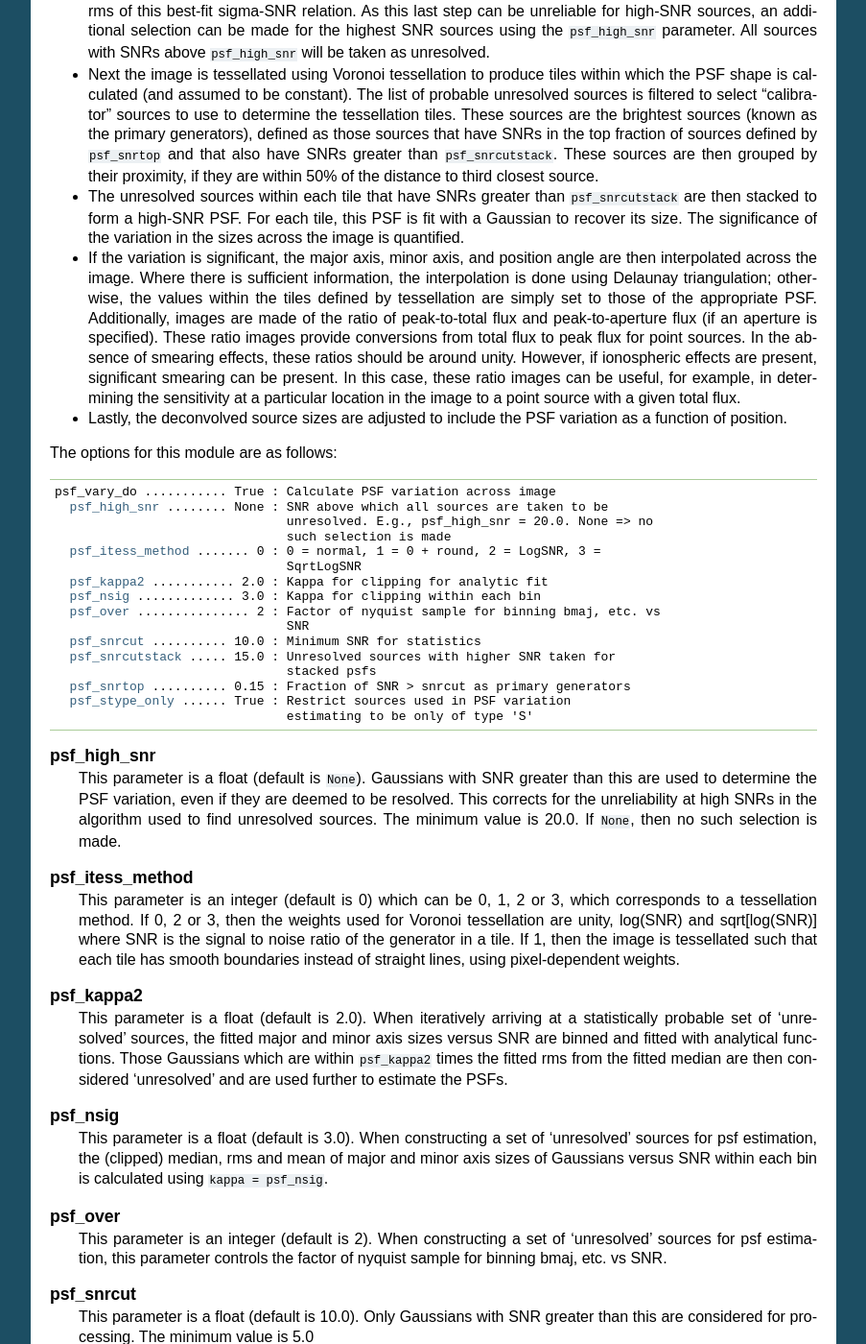
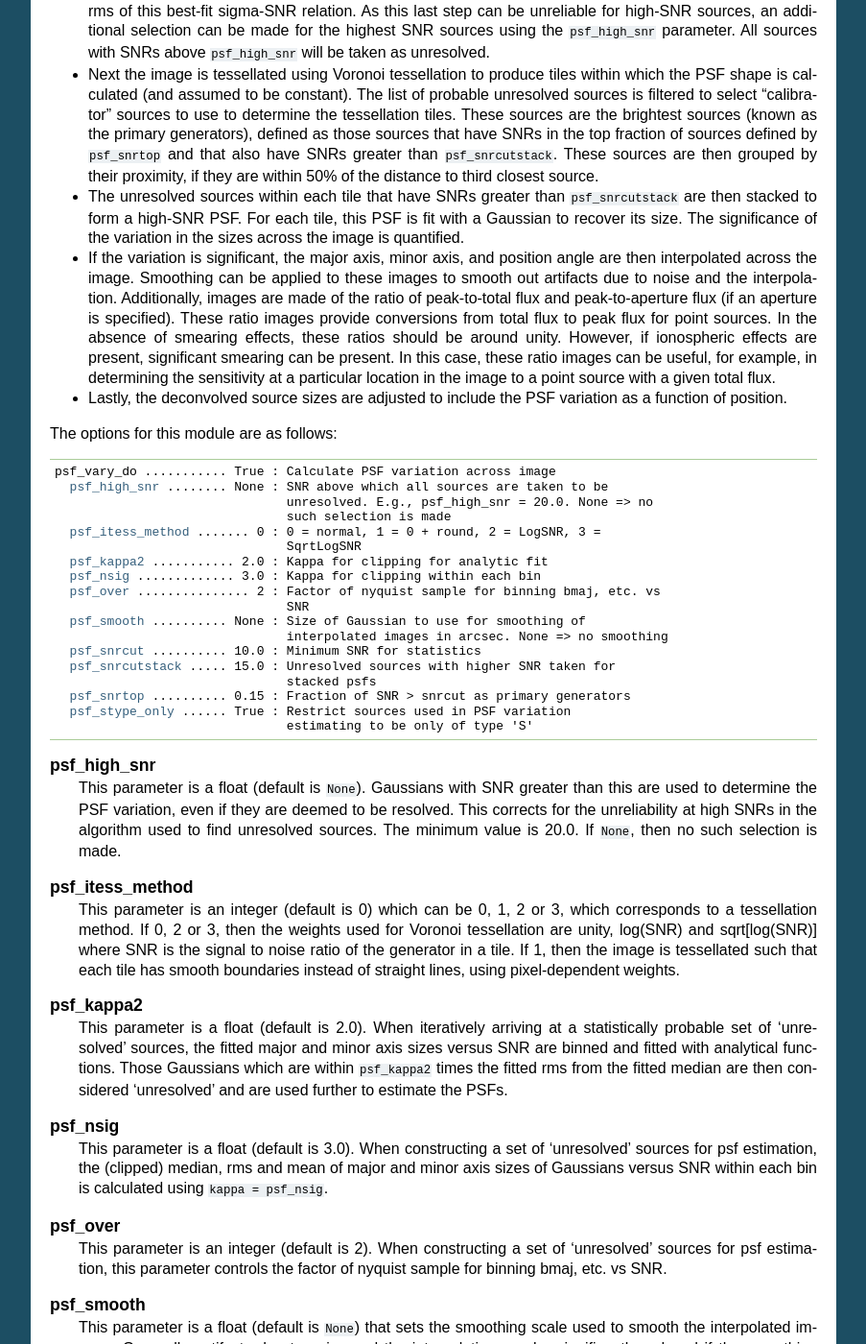
Before and after one commit to lofar-astron/PyBDSF, a Sphinx documentation site: the page built from doc/source/process_image.rst, in a window 1280 px wide and 1400 px high, scrolled down 15753 px. Shown: the whole window at 96% size, without its empty margins (198-1101 px from the left). Built offline with Sphinx 7.4.7, drawn with Linux system fonts in a browser that asks for light colours; formulas are drawn with MathJax 3; some of the changed text lies outside the part shown.

```diff
--- a/doc/source/process_image.rst
+++ b/doc/source/process_image.rst
@@ -850,7 +850,7 @@
 
 * The unresolved sources within each tile that have SNRs greater than ``psf_snrcutstack`` are then stacked to form a high-SNR PSF. For each tile, this PSF is fit with a Gaussian to recover its size. The significance of the variation in the sizes across the image is quantified.
 
-* If the variation is significant, the major axis, minor axis, and position angle are then interpolated across the image. Where there is sufficient information, the interpolation is done using Delaunay triangulation; otherwise, the values within the tiles defined by tessellation are simply set to those of the appropriate PSF. Additionally, images are made of the ratio of peak-to-total flux and peak-to-aperture flux (if an aperture is specified). These ratio images provide conversions from total flux to peak flux for point sources. In the absence of smearing effects, these ratios should be around unity. However, if ionospheric effects are present, significant smearing can be present. In this case, these ratio images can be useful, for example, in determining the sensitivity at a particular location in the image to a point source with a given total flux.
+* If the variation is significant, the major axis, minor axis, and position angle are then interpolated across the image. Smoothing can be applied to these images to smooth out artifacts due to noise and the interpolation. Additionally, images are made of the ratio of peak-to-total flux and peak-to-aperture flux (if an aperture is specified). These ratio images provide conversions from total flux to peak flux for point sources. In the absence of smearing effects, these ratios should be around unity. However, if ionospheric effects are present, significant smearing can be present. In this case, these ratio images can be useful, for example, in determining the sensitivity at a particular location in the image to a point source with a given total flux.
 
 * Lastly, the deconvolved source sizes are adjusted to include the PSF variation as a function of position.
 
@@ -868,6 +868,8 @@
       :term:`psf_nsig` ............. 3.0 : Kappa for clipping within each bin
       :term:`psf_over` ............... 2 : Factor of nyquist sample for binning bmaj, etc. vs
                                    SNR
+      :term:`psf_smooth` .......... None : Size of Gaussian to use for smoothing of
+                                   interpolated images in arcsec. None => no smoothing
       :term:`psf_snrcut` .......... 10.0 : Minimum SNR for statistics
       :term:`psf_snrcutstack` ..... 15.0 : Unresolved sources with higher SNR taken for
                                    stacked psfs
@@ -905,6 +907,9 @@
 
     psf_over
         This parameter is an integer (default is 2). When constructing a set of 'unresolved' sources for psf estimation, this parameter controls the factor of nyquist sample for binning bmaj, etc. vs SNR.
+
+    psf_smooth
+        This parameter is a float (default is ``None``) that sets the smoothing scale used to smooth the interpolated images. Generally, artifacts due to noise and the interpolation can be significantly reduced if the smoothing scale is similar to the typical source separation scale.
 
     psf_snrcut
         This parameter is a float (default is 10.0). Only Gaussians with SNR greater than this are considered for processing.
```
Also changed, not shown: 1 other file.
